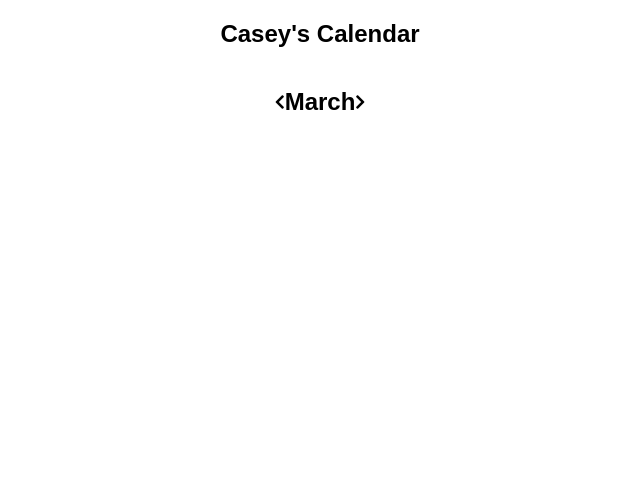
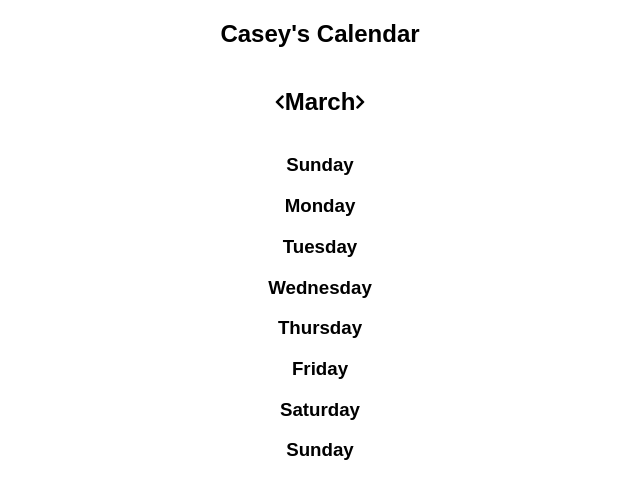
Before and after one commit to cbdallavalle/dallavalle-mckinsey-challenge, a React (Create React App) app: page / in a window 1280 px wide. Shown: the top 498 px of the page, without its empty margins (320-960 px from the left). Built offline with nearby package versions, Linux system fonts and the light colour scheme.

Commit message:
Add Weekdays Two more components created: Weekday and Day. Weekday controls getting the all the days in the current month and displaying them in a column structure

```diff
--- a/src/calendarData/calendarData.js
+++ b/src/calendarData/calendarData.js
@@ -1,6 +1,6 @@
 export const calendarData = {
   months: ["Januray", "February", "March", "April", "May", "June", "July", "August", "September", "October", "November", "December"],
-  weekday: ["Sunday", "Monay", "Tuesday", "Wednesday", "Thursday", "Friday", "Saturday", "Sunday"],
+  weekday: ["Sunday", "Monday", "Tuesday", "Wednesday", "Thursday", "Friday", "Saturday", "Sunday"],
   mockEvents: [
     {
       start: '8:30am',
--- a/src/components/Calendar/Calendar.js
+++ b/src/components/Calendar/Calendar.js
@@ -1,6 +1,7 @@
 import React, { Component } from 'react';
 import './Calendar.css';
 import { calendarData } from '../../calendarData/calendarData';
+import Weekdays from '../Weekdays/Weekdays';
 
 class Calendar extends Component {
   constructor() {
@@ -15,7 +16,6 @@ class Calendar extends Component {
   componentDidMount = async () => {
     await this.determineCurrentMonth();
     await this.determineCurrentYear();
-    await this.getDaysInMonth(this.state.currMonth, this.state.currYear);
   }
 
   determineCurrentYear = () => {
@@ -37,23 +37,7 @@ class Calendar extends Component {
     this.setState({ currMonth });
   }
 
-  getDaysInMonth(month, year) {
-     const date = new Date(year, month, 1);
-     let currDaysInMonth = [];
-     while (date.getMonth() === month) {
-        const dateAllInfo = new Date(date);
-        const dateInfo = {
-          day: dateAllInfo.getDay(),
-          date: dateAllInfo.getDate()
-        }
-        currDaysInMonth.push(dateInfo);
-        date.setDate(date.getDate() + 1);
-     }
-     this.setState({ currDaysInMonth });
-  }
-
   render() {
-    console.log(this.state)
     return (
       <article className="Calendar">
         <h1>Casey's Calendar</h1>
@@ -70,6 +54,10 @@ class Calendar extends Component {
             onClick={ this.changeMonth }>
           </i>
         </section>
+        <Weekdays
+          currMonth={ this.state.currMonth }
+          currYear={ this.state.currYear }
+        />
       </article>
     )
   }
--- /dev/null
+++ b/src/components/Day/Day.js
@@ -0,0 +1,9 @@
+import React, { Component } from 'react';
+
+export const Day = ({ day }) => {
+  return (
+    <div className="Day">
+      <h3>{ day }</h3>
+    </div>
+  )
+}
--- /dev/null
+++ b/src/components/Weekdays/Weekdays.js
@@ -0,0 +1,44 @@
+import React, { Component } from 'react';
+import './Weekdays.css';
+import { calendarData } from '../../calendarData/calendarData';
+import { Day } from '../Day/Day';
+
+
+class Weekdays extends Component {
+  constructor(props) {
+    super(props);
+    this.state = {
+      currDaysInMonth: [],
+    }
+  }
+
+  componentWillReceiveProps = async() => {
+    await this.getDaysInMonth(this.props.currMonth, this.props.currYear);
+  }
+
+  getDaysInMonth = (month, year) => {
+     const date = new Date(year, month, 1);
+     let currDaysInMonth = [];
+     while (date.getMonth() === month) {
+        const dateAllInfo = new Date(date);
+        const dateInfo = {
+          day: dateAllInfo.getDay(),
+          date: dateAllInfo.getDate()
+        }
+        currDaysInMonth.push(dateInfo);
+        date.setDate(date.getDate() + 1);
+     }
+     this.setState({ currDaysInMonth });
+  }
+
+  render() {
+    const weekdays = calendarData.weekday.map(day => (
+      <div className="weekday-column">
+        <Day day={day} />
+      </div>
+    ))
+    return <div className="Weekdays"> { weekdays } </div>
+  }
+}
+
+export default Weekdays;
```
Also changed, not shown: src/components/Weekdays/Weekdays.css (added), 1 other file (tests, documents, lock files or other folders).
